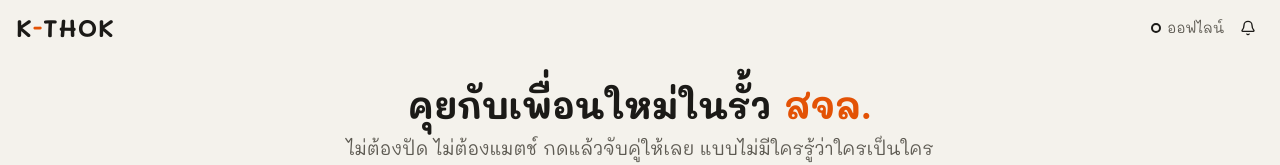
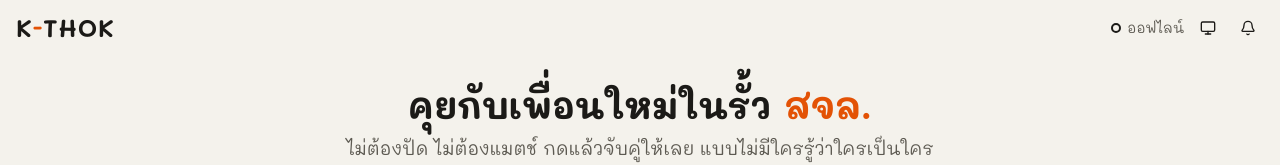
Before and after one commit to ITKMTIL/kthok-client, a Next.js app: page / in a window 1280 px wide. Shown: the top 165 px of the page. Built offline with nearby package versions, Linux system fonts and the light colour scheme; no server answers.

Commit message:
feat: dark mode with system, light and dark choices

```diff
--- a/app/globals.css
+++ b/app/globals.css
@@ -3,18 +3,18 @@
 @theme inline {
   --font-sans: var(--font-mali), "Comic Sans MS", cursive, sans-serif;
 
-  --color-paper: #f4f2ec;
-  --color-card: #fffdf8;
-  --color-ink: #1b1a17;
-  --color-ink-soft: #5d5a52;
-  --color-accent: #e35205;
-  --color-accent-soft: #ffd8bd;
-  --color-online: #5fcf80;
-  --color-tan: #d39a6a;
-  --color-leaf: #bfe0b4;
-  --color-safe: #1f8a4c;
-  --color-safe-soft: #dff5e4;
-  --color-danger: #b3261e;
+  --color-paper: var(--paper);
+  --color-card: var(--card);
+  --color-ink: var(--ink);
+  --color-ink-soft: var(--ink-soft);
+  --color-accent: var(--accent);
+  --color-accent-soft: var(--accent-soft);
+  --color-online: var(--online);
+  --color-tan: var(--tan);
+  --color-leaf: var(--leaf);
+  --color-safe: var(--safe);
+  --color-safe-soft: var(--safe-soft);
+  --color-danger: var(--danger);
 
   --animate-bob: bob 1.6s ease-in-out infinite;
 
@@ -26,6 +26,56 @@
     50% {
       transform: translateY(-8px);
     }
+  }
+}
+
+:root {
+  color-scheme: light;
+  --paper: #f4f2ec;
+  --card: #fffdf8;
+  --ink: #1b1a17;
+  --ink-soft: #5d5a52;
+  --accent: #e35205;
+  --accent-soft: #ffd8bd;
+  --online: #5fcf80;
+  --tan: #d39a6a;
+  --leaf: #bfe0b4;
+  --safe: #1f8a4c;
+  --safe-soft: #dff5e4;
+  --danger: #b3261e;
+}
+
+:root[data-theme="dark"] {
+  color-scheme: dark;
+  --paper: #1d1c1a;
+  --card: #282722;
+  --ink: #f2eee6;
+  --ink-soft: #b7b1a5;
+  --accent: #ff7a3d;
+  --accent-soft: #5b3018;
+  --online: #5fcf80;
+  --tan: #c48a5a;
+  --leaf: #4d7348;
+  --safe: #6fd49a;
+  --safe-soft: #1f3a2a;
+  --danger: #ff8a80;
+}
+
+@media (prefers-color-scheme: dark) {
+  :root:not([data-theme="light"]) {
+    color-scheme: dark;
+    --paper: #1d1c1a;
+    --card: #282722;
+    --ink: #f2eee6;
+    --ink-soft: #b7b1a5;
+    --accent: #ff7a3d;
+    --accent-soft: #5b3018;
+    --online: #5fcf80;
+    --tan: #c48a5a;
+    --leaf: #4d7348;
+    --safe: #6fd49a;
+    --safe-soft: #1f3a2a;
+    --danger: #ff8a80;
   }
 }
 
--- a/app/layout.tsx
+++ b/app/layout.tsx
@@ -1,5 +1,6 @@
 import type { Metadata, Viewport } from "next";
 import { Mali } from "next/font/google";
+import { THEME_SCRIPT } from "@/lib/theme";
 import "./globals.css";
 
 const mali = Mali({
@@ -35,12 +36,22 @@ export const viewport: Viewport = {
   initialScale: 1,
   viewportFit: "cover",
   interactiveWidget: "resizes-content",
-  themeColor: "#f4f2ec",
+  themeColor: [
+    { media: "(prefers-color-scheme: light)", color: "#f4f2ec" },
+    { media: "(prefers-color-scheme: dark)", color: "#1d1c1a" },
+  ],
 };
 
 export default function RootLayout({ children }: LayoutProps<"/">) {
   return (
-    <html lang="th" className={`${mali.variable} h-full antialiased`}>
+    <html
+      lang="th"
+      className={`${mali.variable} h-full antialiased`}
+      suppressHydrationWarning
+    >
+      <head>
+        <script dangerouslySetInnerHTML={{ __html: THEME_SCRIPT }} />
+      </head>
       <body className="min-h-full">{children}</body>
     </html>
   );
--- a/components/app/app-header.tsx
+++ b/components/app/app-header.tsx
@@ -1,5 +1,6 @@
 import { Bell, BellOff, ChartColumn } from "lucide-react";
 import Link from "next/link";
+import { ThemeToggle } from "./theme-toggle";
 
 export function AppHeader({
   connected,
@@ -35,6 +36,7 @@ export function AppHeader({
           />
           {connected ? "ออนไลน์" : "ออฟไลน์"}
         </span>
+        <ThemeToggle />
         <button
           type="button"
           className="grid size-8 cursor-pointer place-items-center rounded-full text-ink hover:bg-accent-soft focus-visible:outline-2 focus-visible:outline-accent"
--- /dev/null
+++ b/components/app/theme-toggle.tsx
@@ -0,0 +1,28 @@
+"use client";
+
+import { Monitor, Moon, Sun } from "lucide-react";
+import { useTheme } from "@/hooks/use-theme";
+import type { Theme } from "@/lib/theme";
+
+const LABELS: Record<Theme, string> = {
+  system: "ธีมตามเครื่อง",
+  light: "ธีมสว่าง",
+  dark: "ธีมมืด",
+};
+
+export function ThemeToggle() {
+  const [theme, cycle] = useTheme();
+  const Icon = theme === "dark" ? Moon : theme === "light" ? Sun : Monitor;
+
+  return (
+    <button
+      type="button"
+      className="grid size-8 cursor-pointer place-items-center rounded-full text-ink hover:bg-accent-soft focus-visible:outline-2 focus-visible:outline-accent"
+      aria-label={`${LABELS[theme]} กดเพื่อเปลี่ยน`}
+      title={LABELS[theme]}
+      onClick={cycle}
+    >
+      <Icon className="size-4" aria-hidden />
+    </button>
+  );
+}
--- a/components/music/music-player.tsx
+++ b/components/music/music-player.tsx
@@ -48,13 +48,13 @@ export function MusicPlayer({
         className={`flex flex-col gap-3 ${collapsed ? "max-lg:invisible max-lg:h-0 max-lg:overflow-hidden" : "max-lg:mt-2"}`}
       >
         <div className="flex gap-3 lg:flex-col">
-          <div className="relative size-[200px] shrink-0 overflow-hidden rounded-xl border-2 border-ink bg-ink lg:h-[200px] lg:w-full">
+          <div className="relative size-[200px] shrink-0 overflow-hidden rounded-xl border-2 border-ink bg-black lg:h-[200px] lg:w-full">
             <div
               ref={hostRef}
               className={`size-full [&>iframe]:size-full ${current ? "" : "invisible"}`}
             />
             {!current && (
-              <p className="absolute inset-0 grid place-items-center p-4 text-center text-sm text-paper">
+              <p className="absolute inset-0 grid place-items-center p-4 text-center text-sm text-white">
                 ยังไม่มีเพลง วางลิงก์ YouTube เพื่อเปิดฟังด้วยกัน
               </p>
             )}
--- a/components/ui/splash.tsx
+++ b/components/ui/splash.tsx
@@ -3,7 +3,6 @@
 import { useGSAP } from "@gsap/react";
 import gsap from "gsap";
 import { useRef, useState } from "react";
-import { BRAND } from "@/lib/brand";
 
 const SEEN_KEY = "kthok:splash-seen";
 const LETTERS = ["K", "-", "T", "H", "O", "K"];
@@ -193,20 +192,20 @@ export function Splash() {
           className="splash-mark size-28 overflow-visible"
           style={{ opacity: 0 }}
           fill="none"
-          stroke={BRAND.ink}
+          stroke="var(--color-ink)"
           strokeWidth="4"
           strokeLinecap="round"
           strokeLinejoin="round"
         >
           <path
             d="M14 7h36c5.500 0 10 4.500 10 10v20c0 5.500-4.500 10-10 10H29L15 59l2-12h-3C8.500 47 4 42.500 4 37V17C4 11.500 8.500 7 14 7z"
-            fill={BRAND.accentSoft}
+            fill="var(--color-accent-soft)"
           />
           <path className="splash-eye" d="M24 20v6" strokeWidth="5" />
           <path className="splash-eye" d="M40 20v6" strokeWidth="5" />
           <path className="splash-smile" d="M21 32c6.500 7 15.500 7 22 0" strokeDasharray="30" />
-          <path className="splash-cheek" d="M13 29h4" stroke={BRAND.accent} strokeWidth="3" />
-          <path className="splash-cheek" d="M47 29h4" stroke={BRAND.accent} strokeWidth="3" />
+          <path className="splash-cheek" d="M13 29h4" stroke="var(--color-accent)" strokeWidth="3" />
+          <path className="splash-cheek" d="M47 29h4" stroke="var(--color-accent)" strokeWidth="3" />
         </svg>
 
         <div className="relative mt-2 h-24 w-full">
@@ -219,29 +218,29 @@ export function Splash() {
             className="splash-train absolute bottom-0 left-1/2 -ml-[150px] h-[104px] w-[300px] overflow-visible"
             style={{ opacity: 0 }}
             fill="none"
-            stroke={BRAND.ink}
+            stroke="var(--color-ink)"
             strokeWidth="2.5"
             strokeLinecap="round"
             strokeLinejoin="round"
           >
-            <g stroke={BRAND.inkSoft} strokeWidth="2">
+            <g stroke="var(--color-ink-soft)" strokeWidth="2">
               <circle className="splash-smoke" cx="118" cy="114" r="3.5" />
               <circle className="splash-smoke" cx="118" cy="114" r="3.5" />
               <circle className="splash-smoke" cx="118" cy="114" r="3.5" />
             </g>
             <g className="splash-train-body">
-              <rect x="0" y="126" width="40" height="21" rx="5" fill={BRAND.card} />
-              <rect x="44" y="126" width="40" height="21" rx="5" fill={BRAND.card} />
-              <path d="M88 147v-16c0-3 2-5 5-5h20c9 0 17 8 19 21z" fill={BRAND.accentSoft} />
-              <path d="M114 126v-6h8v6" fill={BRAND.card} />
+              <rect x="0" y="126" width="40" height="21" rx="5" fill="var(--color-card)" />
+              <rect x="44" y="126" width="40" height="21" rx="5" fill="var(--color-card)" />
+              <path d="M88 147v-16c0-3 2-5 5-5h20c9 0 17 8 19 21z" fill="var(--color-accent-soft)" />
+              <path d="M114 126v-6h8v6" fill="var(--color-card)" />
               <path d="M40 140h4M84 140h4" />
-              <path d="M3 141h34M47 141h34M91 141h36" stroke={BRAND.accent} />
+              <path d="M3 141h34M47 141h34M91 141h36" stroke="var(--color-accent)" />
               <path
                 d="M7 131h7v6H7zM18 131h7v6h-7zM29 131h6v6h-6zM51 131h7v6h-7zM62 131h7v6h-7zM73 131h6v6h-6zM95 131h7v6h-7zM107 131h9l4 6h-13z"
-                fill={BRAND.paper}
+                fill="var(--color-paper)"
                 strokeWidth="1.8"
               />
-              <g fill={BRAND.ink}>
+              <g fill="var(--color-ink)">
                 <circle cx="10" cy="150" r="3" />
                 <circle cx="30" cy="150" r="3" />
                 <circle cx="54" cy="150" r="3" />
--- /dev/null
+++ b/hooks/use-theme.ts
@@ -0,0 +1,28 @@
+import { useCallback, useEffect } from "react";
+import { createStoredValue } from "@/lib/storage";
+import { THEME_KEY, THEMES, type Theme } from "@/lib/theme";
+
+const themeStore = createStoredValue<Theme>(
+  THEME_KEY,
+  (raw) => (THEMES.includes(raw as Theme) ? (raw as Theme) : undefined),
+  () => "system",
+);
+
+function apply(theme: Theme) {
+  const root = document.documentElement;
+  if (theme === "system") root.removeAttribute("data-theme");
+  else root.setAttribute("data-theme", theme);
+}
+
+export function useTheme(): [Theme, () => void] {
+  const theme = themeStore.use() ?? "system";
+
+  useEffect(() => apply(theme), [theme]);
+
+  const cycle = useCallback(() => {
+    const next = THEMES[(THEMES.indexOf(themeStore.get()) + 1) % THEMES.length];
+    themeStore.set(next);
+  }, []);
+
+  return [theme, cycle];
+}
--- /dev/null
+++ b/lib/theme.ts
@@ -0,0 +1,6 @@
+export const THEMES = ["system", "light", "dark"] as const;
+export type Theme = (typeof THEMES)[number];
+
+export const THEME_KEY = "kthok:theme";
+
+export const THEME_SCRIPT = `(function(){try{var t=JSON.parse(localStorage.getItem("${THEME_KEY}"));if(t==="light"||t==="dark")document.documentElement.setAttribute("data-theme",t)}catch(e){}})()`;
```
